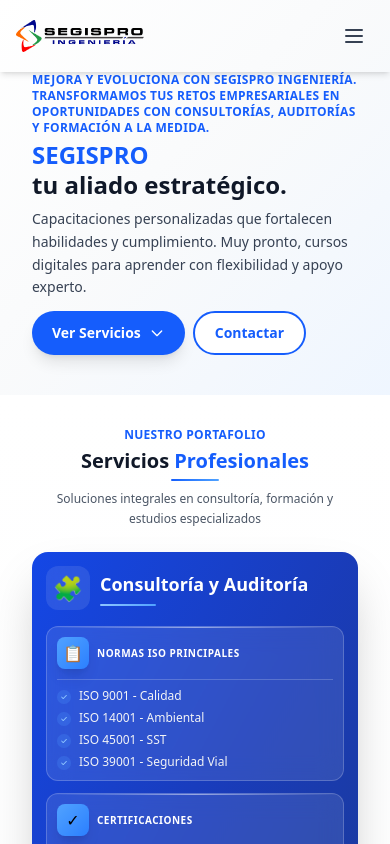
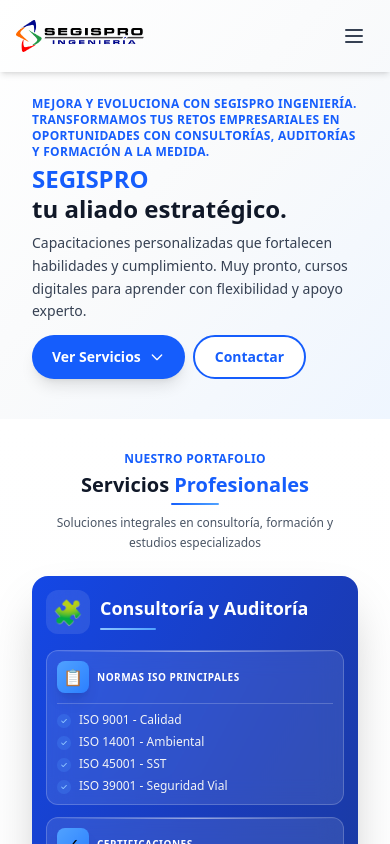
Before and after one commit to jldev1227/landing-segispro, a SvelteKit app in the folder landing/: page / in a window 390 px wide. Shown: the top 844 px of the page. Built offline with nearby package versions, Linux system fonts and the light colour scheme.

Commit message:
fix: adjust padding in Hero Section for better layout

```diff
--- a/landing/src/routes/+page.svelte
+++ b/landing/src/routes/+page.svelte
@@ -943,7 +943,7 @@
 <!-- Hero Section Ultra-Compacto -->
 <section
 	id="inicio"
-	class="relative overflow-hidden bg-linear-to-br from-white via-gray-50 to-blue-50 px-8 pt-18 pb-10 sm:pt-22 lg:pt-24"
+	class="relative overflow-hidden bg-linear-to-br from-white via-gray-50 to-blue-50 px-8 pt-24 pb-10 sm:pt-22 lg:pt-24"
 >
 	<div class="container mx-auto max-w-7xl">
 		<div class="grid items-center gap-6 lg:grid-cols-2 lg:gap-8">
```
